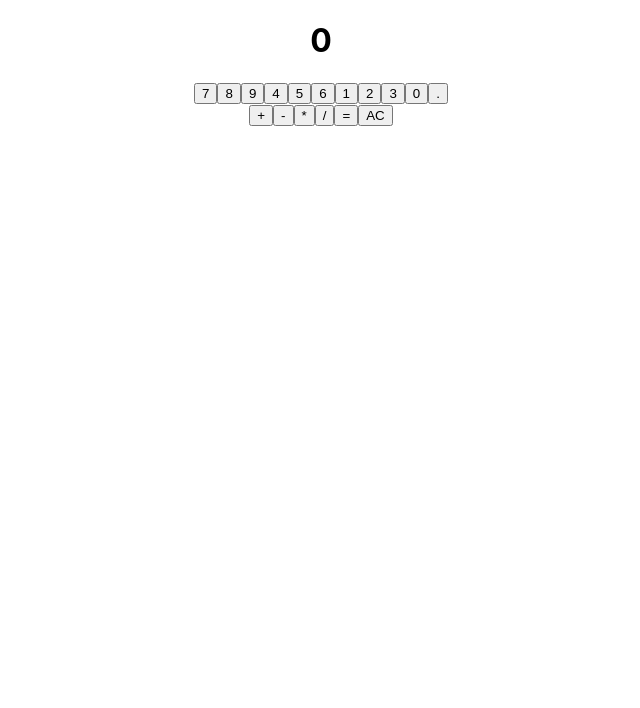
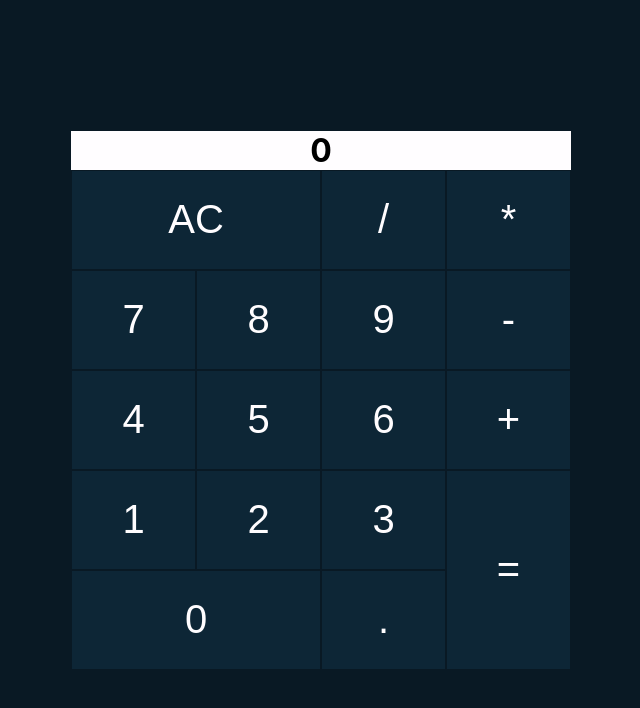
Before and after one commit to JosueMrt/react-calculator-2, a React (Create React App) app: page / in a window 1280 px wide. Shown: the top 708 px of the page, without its empty margins (319-959 px from the left). Built offline with nearby package versions, Linux system fonts and the light colour scheme.

Commit message:
CSS First Draft

```diff
--- a/src/App.css
+++ b/src/App.css
@@ -1,38 +1,56 @@
-.App {
-  text-align: center;
+:root {
+  --display-color: #fffdff;
+  --main-bg: #091924;
+  --calc-bg: #0d2636;
+  --ac-color: #ff2d7a;
+  --equals-color: #0498dc;
 }
 
-.App-logo {
-  height: 40vmin;
-  pointer-events: none;
+.App {
+  display: flex;
+  align-items: center;
+  justify-content: center;
+  min-height: 100vh;
+  background-color: var(--main-bg);
 }
 
-@media (prefers-reduced-motion: no-preference) {
-  .App-logo {
-    animation: App-logo-spin infinite 20s linear;
-  }
+#calculator {
+  text-align: center;
+  min-height: 33%;
+  width: 500px;
+  background-color: var(--calc-bg);
 }
 
-.App-header {
-  background-color: #282c34;
-  min-height: 100vh;
-  display: flex;
-  flex-direction: column;
-  align-items: center;
-  justify-content: center;
-  font-size: calc(10px + 2vmin);
-  color: white;
+#keypad {
+  display: grid;
+  grid-template-columns: repeat(4, 1fr);
+  grid-auto-rows: repeat(5, 1fr);
+  grid-template-areas:
+    "clear clear divide multiply"
+    "seven eight nine subtract"
+    "four five six add"
+    "one two three equals"
+    "zero zero decimal equals";
 }
 
-.App-link {
-  color: #61dafb;
+.keys {
+  font-size: 40px;
+  border: none;
+  background-color: var(--calc-bg);
+  color: var(--display-color);
+  border: 1px solid var(--main-bg);
+  min-height: 100px;
 }
 
-@keyframes App-logo-spin {
-  from {
-    transform: rotate(0deg);
-  }
-  to {
-    transform: rotate(360deg);
-  }
+#total-display {
+  background-color: var(--display-color);
+  margin: 0;
 }
+
+#display {
+  margin: 0;
+}
+
+#display-bis {
+  margin: 0;
+}
--- a/src/App.js
+++ b/src/App.js
@@ -88,6 +88,7 @@ function App() {
 
   return (
     <div className="App">
+      <div id="calculator">
         <Display display={display} displayBis={displayBis} />
         <KeyPad
           handleClear={handleClear}
@@ -96,6 +97,7 @@ function App() {
           handleEq={handleEq}
         />
       </div>
+    </div>
   );
 }
 
--- /dev/null
+++ b/src/GridLayout.css
@@ -0,0 +1,67 @@
+#one {
+  grid-area: one;
+}
+
+#two {
+  grid-area: two;
+}
+
+#three {
+  grid-area: three;
+}
+
+#four {
+  grid-area: four;
+}
+
+#five {
+  grid-area: five;
+}
+
+#six {
+  grid-area: six;
+}
+
+#seven {
+  grid-area: seven;
+}
+
+#eight {
+  grid-area: eight;
+}
+
+#nine {
+  grid-area: nine;
+}
+
+#zero {
+  grid-area: zero;
+}
+
+#decimal {
+  grid-area: decimal;
+}
+
+#add {
+  grid-area: add;
+}
+
+#subtract {
+  grid-area: subtract;
+}
+
+#multiply {
+  grid-area: multiply;
+}
+
+#divide {
+  grid-area: divide;
+}
+
+#equals {
+  grid-area: equals;
+}
+
+#clear {
+  grid-area: clear;
+}
--- a/src/components/Display.js
+++ b/src/components/Display.js
@@ -1,9 +1,10 @@
 import React from "react";
+import '../App.css'
 
 const Display = ({ display, displayBis }) => {
   return (
-    <div>
-      <h3 id="displayBis">{displayBis}</h3>
+    <div id="total-display">
+      <h3 id="display-bis">{displayBis}</h3>
       <h1 id="display">{display}</h1>
     </div>
   );
--- a/src/components/KeyPad.js
+++ b/src/components/KeyPad.js
@@ -1,4 +1,6 @@
 import React from "react";
+import "../App.css";
+import "../GridLayout.css"
 
 const PadLayout = [
   { number: 7, text: "seven" },
@@ -16,50 +18,67 @@ const PadLayout = [
 
 const NumKey = ({ number, id, handleNum }) => {
   return (
-    <button onClick={() => handleNum(number)} id={id}>
+    <button className="keys num-keys" onClick={() => handleNum(number)} id={id}>
       {number}
     </button>
   );
 };
 
-const OpKeys = ({ handleClear, handleOp, handleEq }) => {
+// const OpKeys = ({ handleClear, handleOp, handleEq }) => {
+//   return (
+//     <div id='opkeys'>
+//       <button onClick={() => handleOp("+")} className="keys" id="add">
+//         +
+//       </button>
+//       <button onClick={() => handleOp("-")} className="keys" id="subtract">
+//         -
+//       </button>
+//       <button onClick={() => handleOp("*")} className="keys" id="multiply">
+//         *
+//       </button>
+//       <button onClick={() => handleOp("/")} className="keys" id="divide">
+//         /
+//       </button>
+//       <button onClick={() => handleEq()} className="keys" id="equals">
+//         =
+//       </button>
+//       <button onClick={() => handleClear()} className="keys" id="clear">
+//         AC
+//       </button>
+//     </div>
+//   );
+// };
+
+const KeyPad = ({ handleClear, handleNum, handleOp, handleEq }) => {
   return (
-    <div>
-      <button onClick={() => handleOp("+")} id="add">
+    <div id="keypad">
+      {PadLayout.map((val, i) => (
+        <NumKey
+          id={val.text}
+          number={val.number}
+          handleNum={handleNum}
+        />
+      ))}
+      <button onClick={() => handleOp("+")} className="keys op-keys" id="add">
         +
       </button>
-      <button onClick={() => handleOp("-")} id="subtract">
+      <button onClick={() => handleOp("-")} className="keys op-keys" id="subtract">
         -
       </button>
-      <button onClick={() => handleOp("*")} id="multiply">
+      <button onClick={() => handleOp("*")} className="keys op-keys" id="multiply">
         *
       </button>
-      <button onClick={() => handleOp("/")} id="divide">
+      <button onClick={() => handleOp("/")} className="keys op-keys" id="divide">
         /
       </button>
-      <button onClick={() => handleEq()} id="equals">
+      <button onClick={() => handleEq()} className="keys op-keys" id="equals">
         =
       </button>
-      <button onClick={() => handleClear()} id="clear">
+      <button onClick={() => handleClear()} className="keys op-keys" id="clear">
         AC
       </button>
     </div>
   );
 };
 
-const KeyPad = ({ handleClear, handleNum, handleOp, handleEq }) => {
-  return (
-    <div>
-      {PadLayout.map((val, i) => (
-        <NumKey number={val.number} id={val.text} handleNum={handleNum} />
-      ))}
-      <OpKeys
-        handleClear={handleClear}
-        handleOp={handleOp}
-        handleEq={handleEq}
-      />
-    </div>
-  );
-};
-
 export default KeyPad;
```
Lines whose indentation alone changed are shown as unchanged.
